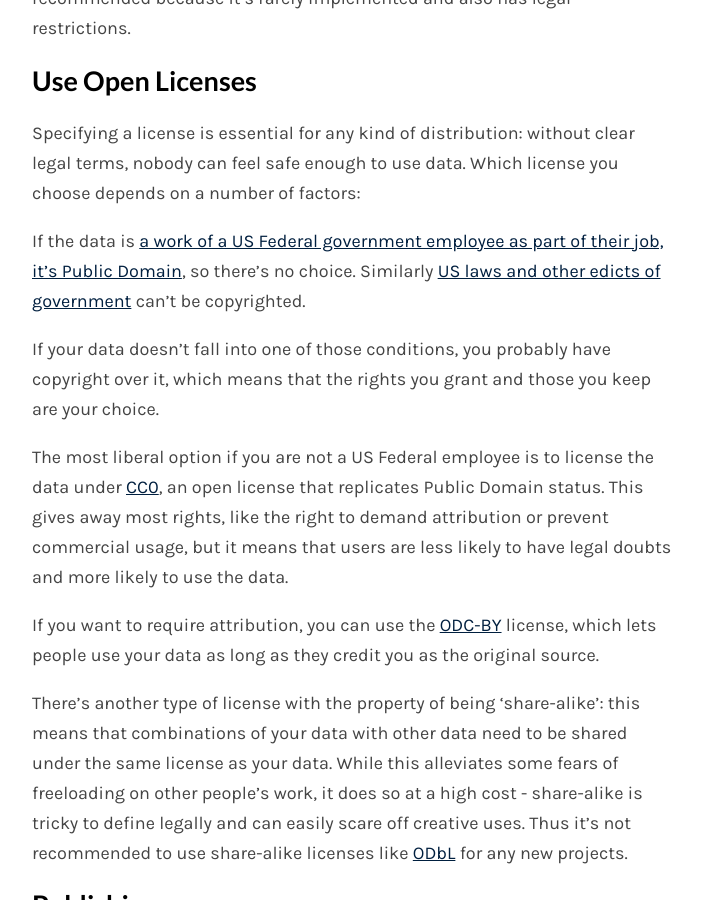
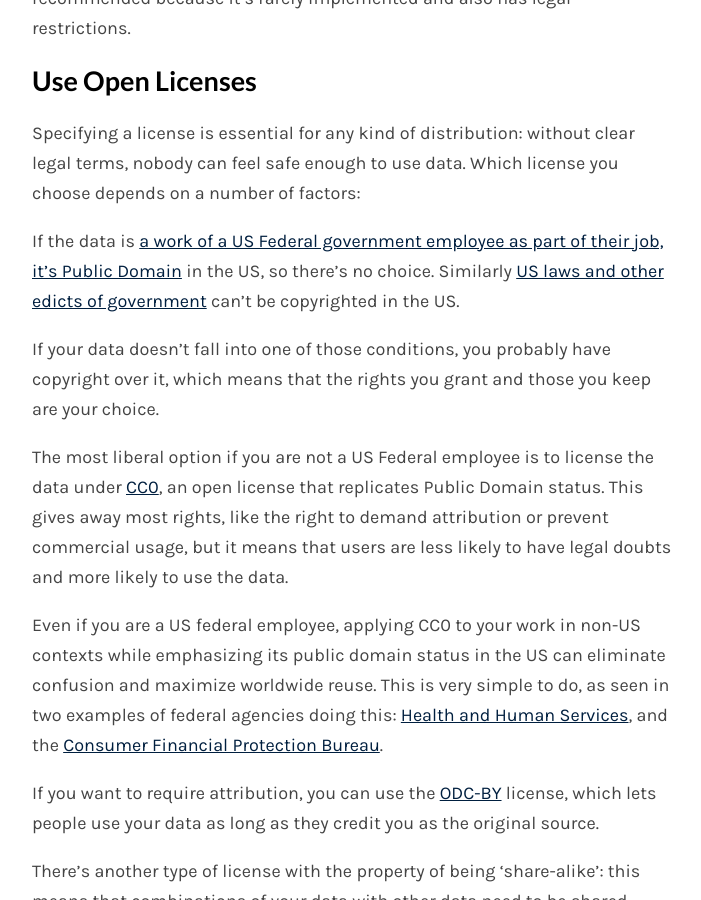
Before and after one commit to tmcw/simpleopendata, a Jekyll site: the page built from index.md, in a window 1280 px wide and 900 px high, scrolled down 1924 px. Shown: the whole window, without its empty margins (288-989 px from the left). Built offline with Jekyll 4.4.1, drawn with Linux system fonts in a browser that asks for light colours; Markdown is read by kramdown in place of the engine named in the settings.

Commit message:
Clarify US fed gov't works worldwide
US federal government works are public domain in the US only. This makes that more clear, and describes how to use CC0 to resolve worldwide copyright concerns.

```diff
--- a/index.md
+++ b/index.md
@@ -50,11 +50,13 @@
 
 Specifying a license is essential for any kind of distribution: without clear legal terms, nobody can feel safe enough to use data. Which license you choose depends on a number of factors:
 
-If the data is [a work of a US Federal government employee as part of their job, it's Public Domain](http://en.wikipedia.org/wiki/Work_of_the_United_States_Government), so there's no choice. Similarly [US laws and other edicts of government](http://en.wikipedia.org/wiki/Edict_of_government) can't be copyrighted.
+If the data is [a work of a US Federal government employee as part of their job, it's Public Domain](http://en.wikipedia.org/wiki/Work_of_the_United_States_Government) in the US, so there's no choice. Similarly [US laws and other edicts of government](http://en.wikipedia.org/wiki/Edict_of_government) can't be copyrighted in the US.
 
 If your data doesn't fall into one of those conditions, you probably have copyright over it, which means that the rights you grant and those you keep are your choice.
 
 The most liberal option if you are not a US Federal employee is to license the data under [CC0](http://creativecommons.org/publicdomain/zero/1.0/), an open license that replicates Public Domain status. This gives away most rights, like the right to demand attribution or prevent commercial usage, but it means that users are less likely to have legal doubts and more likely to use the data.
+
+Even if you are a US federal employee, applying CC0 to your work in non-US contexts while emphasizing its public domain status in the US can eliminate confusion and maximize worldwide reuse. This is very simple to do, as seen in two examples of federal agencies doing this: [Health and Human Services](https://github.com/HHS/ckanext-datajson#credit--copying), and the [Consumer Financial Protection Bureau](https://github.com/cfpb/qu/blob/master/CONTRIBUTING.md).
 
 If you want to require attribution, you can use the [ODC-BY](http://opendatacommons.org/licenses/by/summary/) license, which lets people use your data as long as they credit you as the original source.
 
```
